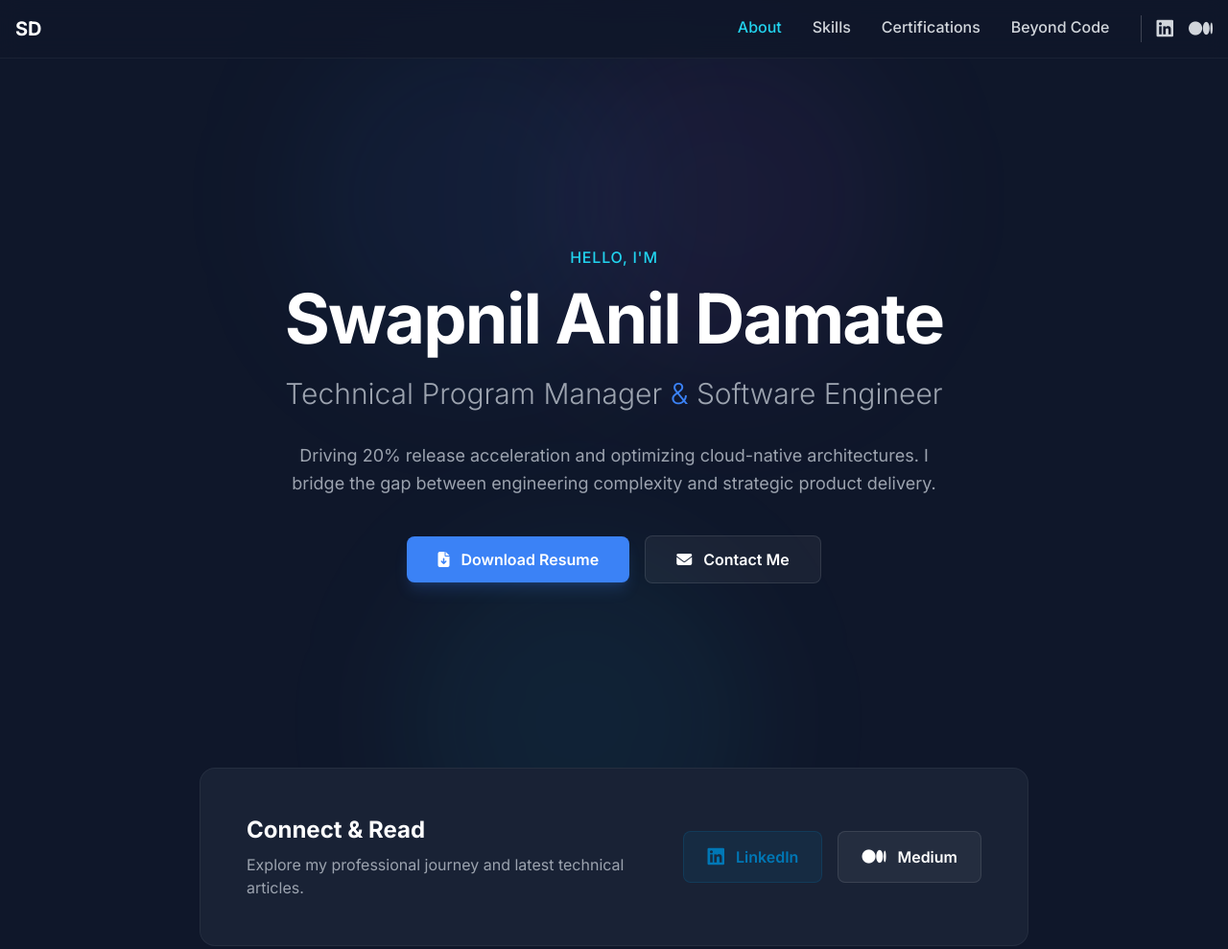
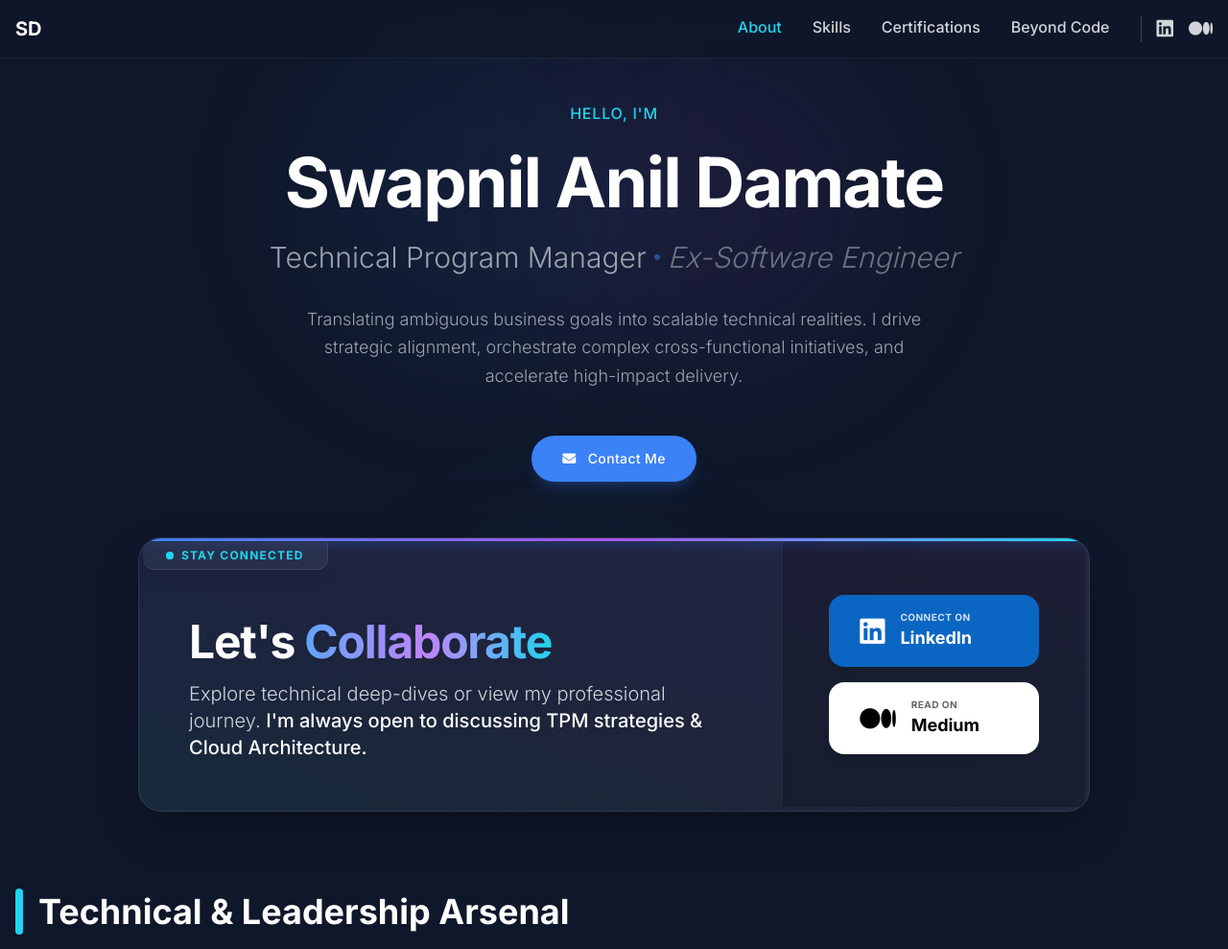
Before and after one commit to Swapnil-Damate/swapnil-portfolio, a plain HTML site: page index.html in a window 1280 px wide. Shown: the top 989 px of the page at 96% size. Drawn offline with nearby package versions, Linux system fonts and the light colour scheme.

Commit message:
v2
Signed-off-by: Swapnil Damate <66008566+Swapnil-Damate@users.noreply.github.com>

```diff
--- a/index.html
+++ b/index.html
@@ -122,7 +122,7 @@
                             class="text-gray-300 hover:text-[#0077b5] transition-colors text-xl" title="LinkedIn">
                             <i class="fab fa-linkedin"></i>
                         </a>
-                        <a href="https://medium.com/" target="_blank"
+                        <a href="https://swapnildamate.medium.com/" target="_blank"
                             class="text-gray-300 hover:text-white transition-colors text-xl" title="Medium">
                             <i class="fab fa-medium"></i>
                         </a>
@@ -133,30 +133,30 @@
     </nav>
 
     <!-- Hero Section -->
-    <section id="about" class="min-h-screen flex items-center justify-center relative pt-16">
+    <section id="about" class="min-h-[70vh] flex items-center justify-center relative pt-24 pb-12">
         <div class="text-center z-10 px-4 max-w-4xl mx-auto">
-            <p class="text-brand-cyan mb-4 font-medium tracking-wider animate-fade-in-up">HELLO, I'M</p>
-            <h1 class="text-5xl md:text-7xl font-bold text-white mb-6 tracking-tight animate-fade-in-up"
+            <p
+                class="text-brand-cyan mb-6 font-medium tracking-wider text-sm md:text-base animate-fade-in-up uppercase opacity-90">
+                Hello, I'm</p>
+            <h1 class="text-5xl md:text-7xl font-bold text-white mb-6 tracking-tight animate-fade-in-up leading-tight"
                 style="animation-delay: 0.1s;">
                 Swapnil Anil Damate
             </h1>
-            <h2 class="text-2xl md:text-3xl text-gray-400 mb-8 font-light animate-fade-in-up"
+            <h2 class="text-2xl md:text-3xl text-gray-400 mb-8 font-light animate-fade-in-up flex flex-col md:flex-row items-center justify-center gap-2"
                 style="animation-delay: 0.2s;">
-                Technical Program Manager <span class="text-brand-blue">&</span> Software Engineer
+                <span>Technical Program Manager</span>
+                <span class="hidden md:block w-1.5 h-1.5 bg-brand-blue rounded-full opacity-50"></span>
+                <span class="text-gray-500 italic">Ex-Software Engineer</span>
             </h2>
-            <p class="text-lg text-gray-400 mb-10 max-w-2xl mx-auto leading-relaxed animate-fade-in-up"
+            <p class="text-lg text-gray-400 mb-12 max-w-2xl mx-auto leading-relaxed animate-fade-in-up font-light"
                 style="animation-delay: 0.3s;">
-                Driving 20% release acceleration and optimizing cloud-native architectures. I bridge the gap between
-                engineering complexity and strategic product delivery.
+                Translating ambiguous business goals into scalable technical realities. I drive strategic alignment,
+                orchestrate complex cross-functional initiatives, and accelerate high-impact delivery.
             </p>
             <div class="flex flex-col md:flex-row items-center justify-center gap-4 animate-fade-in-up"
                 style="animation-delay: 0.4s;">
-                <a href="Swapnil_Damate_Resume_TPM.pdf" download
-                    class="w-full md:w-auto px-8 py-3 bg-brand-blue hover:bg-blue-600 text-white font-semibold rounded-lg transition-all transform hover:scale-105 shadow-lg shadow-blue-500/20">
-                    <i class="fas fa-file-download mr-2"></i> Download Resume
-                </a>
                 <a href="mailto:damateswapnil19@gmail.com"
-                    class="w-full md:w-auto px-8 py-3 bg-white/5 hover:bg-white/10 text-white border border-white/10 font-semibold rounded-lg transition-all backdrop-blur-sm">
+                    class="w-full md:w-auto px-8 py-3.5 bg-brand-blue hover:bg-blue-600 text-white font-medium rounded-full transition-all transform hover:scale-[1.02] shadow-lg shadow-blue-500/20 text-sm tracking-wide">
                     <i class="fas fa-envelope mr-2"></i> Contact Me
                 </a>
             </div>
@@ -164,22 +164,63 @@
     </section>
 
     <!-- Social / Writing Hub -->
-    <section class="max-w-4xl mx-auto px-4">
-        <div class="glass-card rounded-2xl p-8 md:p-12 flex flex-col md:flex-row items-center justify-between gap-8">
-            <div class="text-center md:text-left">
-                <h3 class="text-2xl font-bold text-white mb-2">Connect & Read</h3>
-                <p class="text-gray-400">Explore my professional journey and latest technical articles.</p>
+    <!-- Social / Writing Hub (Premium Redesign) -->
+    <section class="max-w-5xl mx-auto px-4">
+        <div
+            class="glass-card highlight-card aurora-gradient rounded-3xl p-1 flex flex-col md:flex-row items-stretch overflow-hidden transform hover:scale-[1.01] transition-transform duration-500 group">
+
+            <!-- Content Container -->
+            <div class="flex-1 p-8 md:p-12 relative z-10 flex flex-col justify-center">
+                <!-- Top "Stripe" Label -->
+                <div class="absolute top-0 left-0 w-full">
+                    <div
+                        class="inline-flex items-center gap-2 px-6 py-1.5 bg-white/5 backdrop-blur-md rounded-b-xl border-b border-r border-white/10 text-xs font-bold tracking-widest uppercase text-brand-cyan shadow-lg">
+                        <span class="relative flex h-2 w-2">
+                            <span
+                                class="animate-ping absolute inline-flex h-full w-full rounded-full bg-cyan-400 opacity-75"></span>
+                            <span class="relative inline-flex rounded-full h-2 w-2 bg-brand-cyan"></span>
+                        </span>
+                        Stay Connected
+                    </div>
+                </div>
+
+                <div class="mt-8 space-y-4 text-center md:text-left">
+                    <h3 class="text-4xl md:text-5xl font-extrabold tracking-tight text-white drop-shadow-sm">
+                        Let's <span class="text-gradient-premium">Collaborate</span>
+                    </h3>
+                    <p class="text-gray-300 text-lg md:text-xl font-light leading-relaxed max-w-xl">
+                        Explore technical deep-dives or view my professional journey.
+                        <strong class="text-white font-medium">I'm always open to discussing TPM strategies & Cloud
+                            Architecture.</strong>
+                    </p>
+                </div>
             </div>
-            <div class="flex gap-4">
+
+            <!-- Buttons Container (Right Side / Bottom) -->
+            <div
+                class="bg-black/20 p-8 md:p-12 flex flex-col justify-center gap-4 border-t md:border-t-0 md:border-l border-white/5 backdrop-blur-sm">
+                <!-- LinkedIn -->
                 <a href="https://www.linkedin.com/in/swapnildamate/" target="_blank"
-                    class="flex items-center gap-3 px-6 py-3 bg-[#0077b5]/10 hover:bg-[#0077b5]/20 text-[#0077b5] border border-[#0077b5]/20 rounded-lg transition-all group">
-                    <i class="fab fa-linkedin text-xl group-hover:scale-110 transition-transform"></i>
-                    <span class="font-semibold">LinkedIn</span>
+                    class="group relative flex items-center gap-4 px-8 py-4 bg-[#0a66c2] hover:bg-[#004182] text-white rounded-2xl transition-all shadow-lg hover:shadow-blue-500/25 active:scale-95">
+                    <i class="fab fa-linkedin text-3xl"></i>
+                    <div class="flex flex-col text-left">
+                        <span class="text-[10px] uppercase tracking-wider font-bold opacity-80">Connect on</span>
+                        <span class="text-lg font-bold">LinkedIn</span>
+                    </div>
+                    <i
+                        class="fas fa-arrow-right ml-auto opacity-0 group-hover:opacity-100 transition-all transform -translate-x-2 group-hover:translate-x-0"></i>
                 </a>
-                <a href="https://medium.com/" target="_blank"
-                    class="flex items-center gap-3 px-6 py-3 bg-white/5 hover:bg-white/10 text-white border border-white/10 rounded-lg transition-all group">
-                    <i class="fab fa-medium text-xl group-hover:scale-110 transition-transform"></i>
-                    <span class="font-semibold">Medium</span>
+
+                <!-- Medium -->
+                <a href="https://swapnildamate.medium.com/" target="_blank"
+                    class="group relative flex items-center gap-4 px-8 py-4 bg-white text-black hover:bg-gray-100 rounded-2xl transition-all shadow-lg hover:shadow-white/20 active:scale-95">
+                    <i class="fab fa-medium text-3xl"></i>
+                    <div class="flex flex-col text-left">
+                        <span class="text-[10px] uppercase tracking-wider font-bold opacity-60">Read on</span>
+                        <span class="text-lg font-bold">Medium</span>
+                    </div>
+                    <i
+                        class="fas fa-arrow-right ml-auto opacity-0 group-hover:opacity-100 transition-all transform -translate-x-2 group-hover:translate-x-0"></i>
                 </a>
             </div>
         </div>
@@ -438,8 +479,8 @@
             <div class="flex justify-center gap-6 mt-6">
                 <a href="https://www.linkedin.com/in/swapnildamate/" target="_blank"
                     class="hover:text-white transition-colors"><i class="fab fa-linkedin text-xl"></i></a>
-                <a href="https://medium.com/" target="_blank" class="hover:text-white transition-colors"><i
-                        class="fab fa-medium text-xl"></i></a>
+                <a href="https://swapnildamate.medium.com/" target="_blank"
+                    class="hover:text-white transition-colors"><i class="fab fa-medium text-xl"></i></a>
                 <a href="mailto:damateswapnil19@gmail.com" class="hover:text-white transition-colors"><i
                         class="fas fa-envelope text-xl"></i></a>
             </div>
--- a/styles.css
+++ b/styles.css
@@ -16,19 +16,82 @@
     background: #475569;
 }
 
-/* Glasscard Utility */
+/* Glasscard Utility - "Flawless" Google Store Style */
 .glass-card {
-    background: rgba(30, 41, 59, 0.7);
-    backdrop-filter: blur(12px);
-    -webkit-backdrop-filter: blur(12px);
+    background: rgba(30, 41, 59, 0.4);
+    /* More transparent for depth */
+    backdrop-filter: blur(20px);
+    /* Premium blur */
+    -webkit-backdrop-filter: blur(20px);
     border: 1px solid rgba(255, 255, 255, 0.05);
+    /* Ultra-subtle border */
+    box-shadow: 0 4px 24px -1px rgba(0, 0, 0, 0.05);
+    /* Very soft shadow */
+    transition: all 0.4s cubic-bezier(0.2, 0.8, 0.2, 1);
+    /* "Spring" ease */
 }
 
 .glass-card:hover {
     border-color: rgba(255, 255, 255, 0.1);
-    background: rgba(30, 41, 59, 0.8);
+    background: rgba(30, 41, 59, 0.6);
     transform: translateY(-2px);
-    transition: all 0.3s ease;
+    box-shadow: 0 12px 32px -4px rgba(0, 0, 0, 0.15);
+    /* Soft lift */
+}
+
+/* Premium "Aurora" Gradient (Apple/Google Style) */
+.aurora-gradient {
+    background:
+        radial-gradient(at top left, rgba(59, 130, 246, 0.12), transparent 60%),
+        radial-gradient(at top right, rgba(168, 85, 247, 0.12), transparent 60%),
+        radial-gradient(at bottom left, rgba(34, 211, 238, 0.12), transparent 60%),
+        linear-gradient(to bottom right, #0f172a, #1e293b);
+    background-size: 200% 200%;
+    animation: aurora 12s ease infinite;
+}
+
+@keyframes aurora {
+    0% {
+        background-position: 0% 50%;
+    }
+
+    50% {
+        background-position: 100% 50%;
+    }
+
+    100% {
+        background-position: 0% 50%;
+    }
+}
+
+/* Highlight Card with "Stripe" Top */
+.highlight-card {
+    position: relative;
+    overflow: hidden;
+    border: 1px solid rgba(255, 255, 255, 0.08);
+    box-shadow: 0 20px 50px -12px rgba(0, 0, 0, 0.4);
+    /* Deeper, softer shadow */
+}
+
+/* The Glowing Top Stripe */
+.highlight-card::after {
+    content: '';
+    position: absolute;
+    top: 0;
+    left: 0;
+    right: 0;
+    height: 3px;
+    background: linear-gradient(90deg, #3b82f6, #a855f7, #22d3ee);
+    box-shadow: 0 2px 12px rgba(59, 130, 246, 0.6);
+}
+
+/* Text Gradients (Google Style) */
+.text-gradient-premium {
+    background: linear-gradient(to right, #60a5fa, #c084fc, #22d3ee);
+    -webkit-background-clip: text;
+    -webkit-text-fill-color: transparent;
+    background-clip: text;
+    color: transparent;
 }
 
 /* Animation Delays */
```
